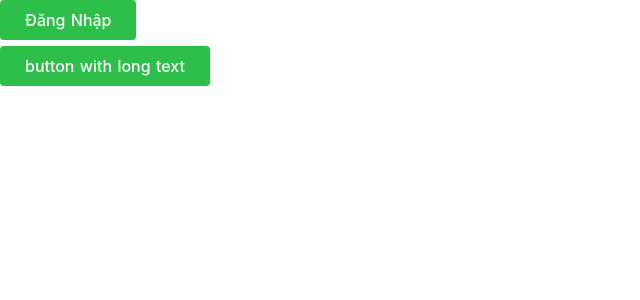
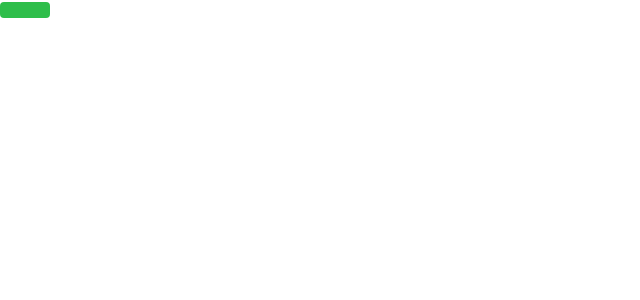
Before and after one commit to Sharp-Team/WCDI18, a Nuxt app in the folder front-end/: page /test in a window 1280 px wide. Shown: the top 300 px of the page, without its empty margins (0-640 px from the left). Built offline with nearby package versions, Linux system fonts and the light colour scheme.

Commit message:
[update] button

```diff
--- a/front-end/pages/test.vue
+++ b/front-end/pages/test.vue
@@ -1,23 +1,18 @@
 <template>
-  <div>
   <div class="button">
     <span class="button__mask"></span>
-    <span class="button__text">Đăng Nhập</span>
-    <span class="button__text button__text--bis">Đăng Nhập</span>
+    <span class="button__text">{{ content }}</span>
+    <span class="button__text button__text--bis">{{ content }}</span>
   </div>
-
-  <br>
-
-  <div class="button">
-    <span class="button__mask"></span>
-    <span class="button__text">button with long text</span>
-    <span class="button__text button__text--bis">button with long text</span>
-  </div>
-
-</div>
 </template>
 
 <script>
+export default {
+  props: {
+    content: String
+  }
+};
+
 </script>
 
 <style lang="scss" scoped>
@@ -47,6 +42,7 @@ $anim-text-offset: 1em;
       top: 0; left:0; right: 0; bottom: 0;
       transform: translateX(-1 * $anim-text-offset);
       opacity: 0;
+      background-color: rgb(22, 173, 52);
     }
   }
   &__mask{
```
